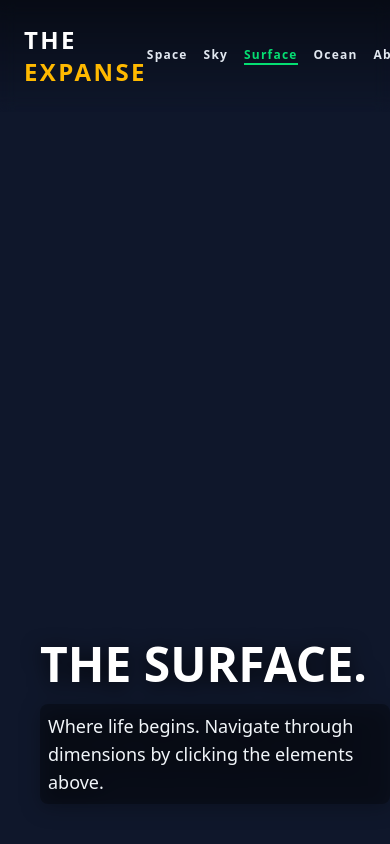
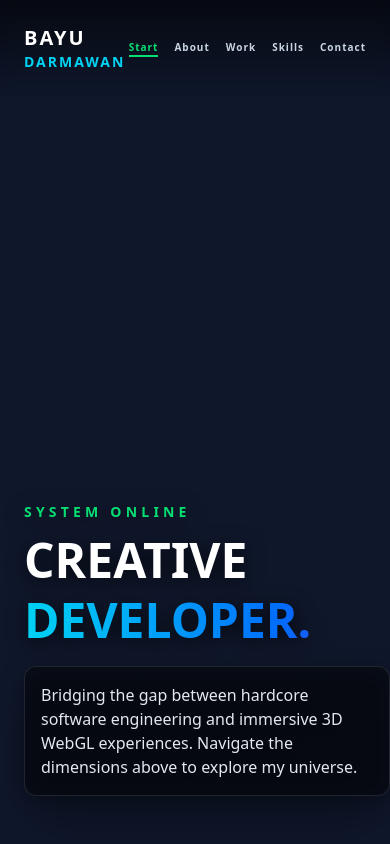
Before and after one commit to gorillaworkout/3d_website_2026_bayu, a Next.js app: page / in a window 390 px wide. Built offline with nearby package versions, Linux system fonts and the light colour scheme; no server answers.

Commit message:
Transform Expanse Theme into Official Bayu Darmawan 3D Portfolio

```diff
--- a/app/page.tsx
+++ b/app/page.tsx
@@ -7,94 +7,171 @@ export default function Home() {
   const [activeMenu, setActiveMenu] = useState('home')
 
   return (
-    <main className="relative w-full h-screen overflow-hidden bg-slate-900 text-white font-sans">
+    <main className="relative w-full h-screen overflow-hidden bg-slate-900 text-white font-sans selection:bg-cyan-500 selection:text-white">
 
       {/* Background 3D Multi-Alam */}
       <Scene activeMenu={activeMenu} />
 
       {/* Navigasi (Selalu di atas) */}
-      <nav className="fixed top-0 left-0 w-full p-6 z-30 flex justify-between items-center pointer-events-auto bg-gradient-to-b from-black/50 to-transparent backdrop-blur-sm">
-        <div className="text-2xl font-black tracking-widest text-white">
-          THE <span className="text-amber-400">EXPANSE</span>
+      <nav className="fixed top-0 left-0 w-full p-6 z-30 flex justify-between items-center pointer-events-auto bg-gradient-to-b from-black/60 to-transparent backdrop-blur-sm">
+        <div className="text-xl md:text-2xl font-black tracking-widest text-white flex flex-col">
+          BAYU <span className="text-cyan-400 text-sm">DARMAWAN</span>
         </div>
-        <ul className="flex gap-4 md:gap-8 text-xs md:text-sm uppercase tracking-widest font-bold">
+        <ul className="flex gap-4 md:gap-8 text-[10px] md:text-sm uppercase tracking-widest font-bold">
           <li>
-            <button onClick={() => setActiveMenu('contact')} className={`hover:text-amber-400 transition-all ${activeMenu === 'contact' ? 'text-amber-400 border-b-2 border-amber-400' : 'text-slate-200'}`}>Space</button>
+            <button onClick={() => setActiveMenu('home')} className={`hover:text-green-400 transition-all ${activeMenu === 'home' ? 'text-green-400 border-b-2 border-green-400' : 'text-slate-300'}`}>Start</button>
           </li>
           <li>
-            <button onClick={() => setActiveMenu('services')} className={`hover:text-pink-400 transition-all ${activeMenu === 'services' ? 'text-pink-400 border-b-2 border-pink-400' : 'text-slate-200'}`}>Sky</button>
+            <button onClick={() => setActiveMenu('about')} className={`hover:text-cyan-400 transition-all ${activeMenu === 'about' ? 'text-cyan-400 border-b-2 border-cyan-400' : 'text-slate-300'}`}>About</button>
           </li>
           <li>
-            <button onClick={() => setActiveMenu('home')} className={`hover:text-green-400 transition-all ${activeMenu === 'home' ? 'text-green-400 border-b-2 border-green-400' : 'text-slate-200'}`}>Surface</button>
+            <button onClick={() => setActiveMenu('portfolio')} className={`hover:text-blue-500 transition-all ${activeMenu === 'portfolio' ? 'text-blue-500 border-b-2 border-blue-500' : 'text-slate-300'}`}>Work</button>
           </li>
           <li>
-            <button onClick={() => setActiveMenu('about')} className={`hover:text-cyan-400 transition-all ${activeMenu === 'about' ? 'text-cyan-400 border-b-2 border-cyan-400' : 'text-slate-200'}`}>Ocean</button>
+            <button onClick={() => setActiveMenu('services')} className={`hover:text-pink-400 transition-all ${activeMenu === 'services' ? 'text-pink-400 border-b-2 border-pink-400' : 'text-slate-300'}`}>Skills</button>
           </li>
           <li>
-            <button onClick={() => setActiveMenu('portfolio')} className={`hover:text-blue-500 transition-all ${activeMenu === 'portfolio' ? 'text-blue-500 border-b-2 border-blue-500' : 'text-slate-200'}`}>Abyss</button>
+            <button onClick={() => setActiveMenu('contact')} className={`hover:text-amber-400 transition-all ${activeMenu === 'contact' ? 'text-amber-400 border-b-2 border-amber-400' : 'text-slate-300'}`}>Contact</button>
           </li>
         </ul>
       </nav>
 
       {/* Hero Text untuk Home/Surface */}
-      <div className={`fixed bottom-10 left-10 z-10 max-w-2xl pointer-events-none drop-shadow-[0_4px_10px_rgba(0,0,0,0.8)] transition-all duration-700 ease-[cubic-bezier(0.76,0,0.24,1)] ${activeMenu === 'home' ? 'opacity-100 translate-y-0' : 'opacity-0 translate-y-10'}`}>
-        <h1 className="text-5xl md:text-7xl font-black mb-4 text-white">
-          THE SURFACE.
+      <div className={`fixed bottom-12 left-6 md:left-12 z-10 max-w-3xl pointer-events-none drop-shadow-[0_4px_10px_rgba(0,0,0,0.8)] transition-all duration-1000 ease-[cubic-bezier(0.76,0,0.24,1)] ${activeMenu === 'home' ? 'opacity-100 translate-y-0' : 'opacity-0 translate-y-10'}`}>
+        <h2 className="text-green-400 font-bold tracking-[0.3em] mb-2 text-sm md:text-base">SYSTEM ONLINE</h2>
+        <h1 className="text-5xl md:text-8xl font-black mb-4 text-white leading-tight">
+          CREATIVE <br/>
+          <span className="text-transparent bg-clip-text bg-gradient-to-r from-cyan-400 to-blue-600">DEVELOPER.</span>
         </h1>
-        <p className="text-slate-100 font-sans text-lg md:text-xl max-w-lg bg-black/30 p-2 rounded-lg inline-block backdrop-blur-sm">
-          Where life begins. Navigate through dimensions by clicking the elements above.
+        <p className="text-slate-200 font-sans text-base md:text-xl max-w-xl bg-black/40 p-4 rounded-xl backdrop-blur-md border border-white/10 shadow-2xl">
+          Bridging the gap between hardcore software engineering and immersive 3D WebGL experiences. Navigate the dimensions above to explore my universe.
         </p>
       </div>
 
       {/* Laci Samping */}
       <div
-        className={`fixed top-0 right-0 h-full w-full md:w-[450px] bg-slate-950/80 backdrop-blur-2xl border-l border-white/10 pt-32 p-10 flex flex-col z-20 pointer-events-auto transition-transform duration-700 ease-[cubic-bezier(0.76,0,0.24,1)] ${activeMenu !== 'home' ? 'translate-x-0' : 'translate-x-full'}`}
+        className={`fixed top-0 right-0 h-full w-full md:w-[500px] bg-slate-950/80 backdrop-blur-2xl border-l border-white/10 pt-28 p-8 md:p-12 flex flex-col z-20 pointer-events-auto transition-transform duration-700 ease-[cubic-bezier(0.76,0,0.24,1)] overflow-y-auto ${activeMenu !== 'home' ? 'translate-x-0' : 'translate-x-full'}`}
       >
         <button
           onClick={() => setActiveMenu('home')}
-          className="absolute top-28 right-8 text-xs tracking-widest text-slate-400 hover:text-white transition-colors uppercase border border-slate-600/50 hover:border-slate-400 px-4 py-2 rounded-none cursor-pointer"
+          className="absolute top-28 right-8 text-xs tracking-widest text-slate-400 hover:text-white transition-colors uppercase border border-slate-600/50 hover:border-slate-400 px-4 py-2 rounded-none cursor-pointer bg-black/20"
         >
           [ ESC ] CLOSE
         </button>
 
-        <div className="mt-12 space-y-6">
-          {activeMenu === 'contact' && (
+        <div className="mt-16 space-y-6">
+          {/* ABOUT SECTION (OCEAN) */}
+          {activeMenu === 'about' && (
             <div className="animate-in fade-in slide-in-from-right-8 duration-700 delay-100">
-              <div className="text-xs text-amber-400 tracking-[0.3em] mb-2 font-bold">ALT: 60KM</div>
-              <h2 className="text-4xl font-black text-white mb-6">DEEP SPACE.</h2>
+              <div className="text-xs text-cyan-400 tracking-[0.3em] mb-2 font-bold">DEPTH: -30M // BENEATH THE SURFACE</div>
+              <h2 className="text-4xl font-black text-white mb-6">WHO I AM.</h2>
+              <p className="text-slate-300 leading-relaxed text-sm mb-6">
+                I am Bayu Darmawan, a Full-Stack Developer & Creative Technologist based in Indonesia. I don't just build websites; I engineer interactive digital dimensions.
+              </p>
               <p className="text-slate-300 leading-relaxed text-sm mb-8">
-                Zero gravity. Silence. Navigate the stars and orbit the unknown.
+                Currently managing technology and digital platforms for <b>Crown Allstar</b> and exploring the bleeding edge of Web3/WebGL ecosystems. My philosophy: "Code is poetry, optimization is art."
               </p>
+              <button className="w-full py-4 bg-cyan-500/10 text-cyan-400 hover:bg-cyan-500 hover:text-white border border-cyan-500/30 transition-all uppercase tracking-widest text-xs font-bold cursor-pointer">
+                Download Resume (PDF)
+              </button>
             </div>
           )}
 
-          {activeMenu === 'services' && (
+          {/* PORTFOLIO SECTION (ABYSS) */}
+          {activeMenu === 'portfolio' && (
             <div className="animate-in fade-in slide-in-from-right-8 duration-700 delay-100">
-              <div className="text-xs text-pink-400 tracking-[0.3em] mb-2 font-bold">ALT: 30KM</div>
-              <h2 className="text-4xl font-black text-white mb-6">ABOVE CLOUDS.</h2>
-              <p className="text-slate-300 leading-relaxed text-sm mb-8">
-                Soaring through the stratosphere. A perfect view of the horizon.
-              </p>
+              <div className="text-xs text-blue-500 tracking-[0.3em] mb-2 font-bold">DEPTH: -60M // DEEP DIVES</div>
+              <h2 className="text-4xl font-black text-white mb-6">SELECTED WORKS.</h2>
+
+              <div className="space-y-4">
+                <div className="p-4 bg-white/5 border border-white/10 rounded-lg hover:bg-white/10 transition-colors cursor-pointer group">
+                  <h3 className="text-lg font-bold text-blue-400 group-hover:text-blue-300">ICA Cheerleading</h3>
+                  <p className="text-xs text-slate-400 mt-1 mb-2">Next.js • Supabase • Cloudflare R2</p>
+                  <p className="text-sm text-slate-300">National cheerleading database & registration platform handling thousands of athletes and secure KTP/KK file migrations.</p>
+                </div>
+
+                <div className="p-4 bg-white/5 border border-white/10 rounded-lg hover:bg-white/10 transition-colors cursor-pointer group">
+                  <h3 className="text-lg font-bold text-emerald-400 group-hover:text-emerald-300">Dupoin HR Dashboard</h3>
+                  <p className="text-xs text-slate-400 mt-1 mb-2">React • PostgreSQL • Docker • Lark API</p>
+                  <p className="text-sm text-slate-300">Enterprise internal tool for tracking P&L, integrating multilateral trading data with Lark Base HR.</p>
+                </div>
+
+                <div className="p-4 bg-white/5 border border-white/10 rounded-lg hover:bg-white/10 transition-colors cursor-pointer group">
+                  <h3 className="text-lg font-bold text-pink-400 group-hover:text-pink-300">Crown Sponsorship AI</h3>
+                  <p className="text-xs text-slate-400 mt-1 mb-2">Node.js • DeepSeek AI • Puppeteer</p>
+                  <p className="text-sm text-slate-300">AI-powered PDF proposal generator integrating custom LLM prompts to tailor sponsorships per brand.</p>
+                </div>
+              </div>
             </div>
           )}
 
-          {activeMenu === 'about' && (
+          {/* SERVICES / SKILLS SECTION (SKY) */}
+          {activeMenu === 'services' && (
             <div className="animate-in fade-in slide-in-from-right-8 duration-700 delay-100">
-              <div className="text-xs text-cyan-400 tracking-[0.3em] mb-2 font-bold">DEPTH: -30M</div>
-              <h2 className="text-4xl font-black text-white mb-6">THE OCEAN.</h2>
-              <p className="text-slate-300 leading-relaxed text-sm mb-8">
-                Diving into the blue waters. Surrounded by bubbles and mysterious currents.
+              <div className="text-xs text-pink-400 tracking-[0.3em] mb-2 font-bold">ALT: 30KM // THE ARSENAL</div>
+              <h2 className="text-4xl font-black text-white mb-6">TECH STACK.</h2>
+              <p className="text-slate-300 leading-relaxed text-sm mb-6">
+                Equipped with modern battle-tested frameworks to conquer both the frontend aesthetics and backend complexities.
               </p>
+
+              <div className="space-y-6">
+                <div>
+                  <h3 className="text-sm font-bold text-white mb-3 uppercase tracking-wider">Frontend & 3D</h3>
+                  <div className="flex flex-wrap gap-2">
+                    <span className="px-3 py-1 bg-pink-500/20 text-pink-300 text-xs rounded-full border border-pink-500/30">Next.js / React</span>
+                    <span className="px-3 py-1 bg-pink-500/20 text-pink-300 text-xs rounded-full border border-pink-500/30">Three.js / WebGL</span>
+                    <span className="px-3 py-1 bg-pink-500/20 text-pink-300 text-xs rounded-full border border-pink-500/30">React Three Fiber</span>
+                    <span className="px-3 py-1 bg-pink-500/20 text-pink-300 text-xs rounded-full border border-pink-500/30">Tailwind CSS</span>
+                    <span className="px-3 py-1 bg-pink-500/20 text-pink-300 text-xs rounded-full border border-pink-500/30">GSAP / Lenis</span>
+                  </div>
+                </div>
+
+                <div>
+                  <h3 className="text-sm font-bold text-white mb-3 uppercase tracking-wider">Backend & Cloud</h3>
+                  <div className="flex flex-wrap gap-2">
+                    <span className="px-3 py-1 bg-blue-500/20 text-blue-300 text-xs rounded-full border border-blue-500/30">Node.js / Express</span>
+                    <span className="px-3 py-1 bg-blue-500/20 text-blue-300 text-xs rounded-full border border-blue-500/30">PostgreSQL</span>
+                    <span className="px-3 py-1 bg-blue-500/20 text-blue-300 text-xs rounded-full border border-blue-500/30">Supabase / Firebase</span>
+                    <span className="px-3 py-1 bg-blue-500/20 text-blue-300 text-xs rounded-full border border-blue-500/30">Docker / PM2</span>
+                    <span className="px-3 py-1 bg-blue-500/20 text-blue-300 text-xs rounded-full border border-blue-500/30">VPS / Nginx</span>
+                  </div>
+                </div>
+              </div>
             </div>
           )}
 
-          {activeMenu === 'portfolio' && (
+          {/* CONTACT SECTION (SPACE) */}
+          {activeMenu === 'contact' && (
             <div className="animate-in fade-in slide-in-from-right-8 duration-700 delay-100">
-              <div className="text-xs text-blue-500 tracking-[0.3em] mb-2 font-bold">DEPTH: -60M</div>
-              <h2 className="text-4xl font-black text-white mb-6">MARIANA TRENCH.</h2>
+              <div className="text-xs text-amber-400 tracking-[0.3em] mb-2 font-bold">ALT: 60KM // TRANSMISSION</div>
+              <h2 className="text-4xl font-black text-white mb-6">INITIATE CONTACT.</h2>
               <p className="text-slate-300 leading-relaxed text-sm mb-8">
-                The deepest point. Pitch black. The only light comes from bioluminescent particles.
+                Ready to build something out of this world? Establish a secure connection through the hyperspace relay.
               </p>
+
+              <div className="space-y-3">
+                <a href="https://github.com/gorillaworkout" target="_blank" className="flex items-center gap-4 p-4 bg-white/5 hover:bg-white/10 border border-white/10 rounded-lg transition-colors group">
+                  <div className="w-10 h-10 rounded-full bg-slate-800 flex items-center justify-center text-amber-400 group-hover:bg-amber-400 group-hover:text-black transition-colors">
+                    {/* Github Icon */}
+                    <svg viewBox="0 0 24 24" width="20" height="20" stroke="currentColor" strokeWidth="2" fill="none"><path d="M9 19c-5 1.5-5-2.5-7-3m14 6v-3.87a3.37 3.37 0 0 0-.94-2.61c3.14-.35 6.44-1.54 6.44-7A5.44 5.44 0 0 0 20 4.77 5.07 5.07 0 0 0 19.91 1S18.73.65 16 2.48a13.38 13.38 0 0 0-7 0C6.27.65 5.09 1 5.09 1A5.07 5.07 0 0 0 5 4.77a5.44 5.44 0 0 0-1.5 3.78c0 5.42 3.3 6.61 6.44 7A3.37 3.37 0 0 0 9 18.13V22"></path></svg>
+                  </div>
+                  <div>
+                    <div className="text-sm font-bold text-white">GitHub</div>
+                    <div className="text-xs text-slate-400">@gorillaworkout</div>
+                  </div>
+                </a>
+
+                <a href="https://wa.me/6285133524900" target="_blank" className="flex items-center gap-4 p-4 bg-white/5 hover:bg-white/10 border border-white/10 rounded-lg transition-colors group">
+                  <div className="w-10 h-10 rounded-full bg-slate-800 flex items-center justify-center text-emerald-400 group-hover:bg-emerald-400 group-hover:text-black transition-colors">
+                    {/* Phone/WA Icon */}
+                    <svg viewBox="0 0 24 24" width="20" height="20" stroke="currentColor" strokeWidth="2" fill="none"><path d="M22 16.92v3a2 2 0 0 1-2.18 2 19.79 19.79 0 0 1-8.63-3.07 19.5 19.5 0 0 1-6-6 19.79 19.79 0 0 1-3.07-8.67A2 2 0 0 1 4.11 2h3a2 2 0 0 1 2 1.72 12.84 12.84 0 0 0 .7 2.81 2 2 0 0 1-.45 2.11L8.09 9.91a16 16 0 0 0 6 6l1.27-1.27a2 2 0 0 1 2.11-.45 12.84 12.84 0 0 0 2.81.7A2 2 0 0 1 22 16.92z"></path></svg>
+                  </div>
+                  <div>
+                    <div className="text-sm font-bold text-white">WhatsApp</div>
+                    <div className="text-xs text-slate-400">+62 851-3352-4900</div>
+                  </div>
+                </a>
+              </div>
             </div>
           )}
         </div>
```
